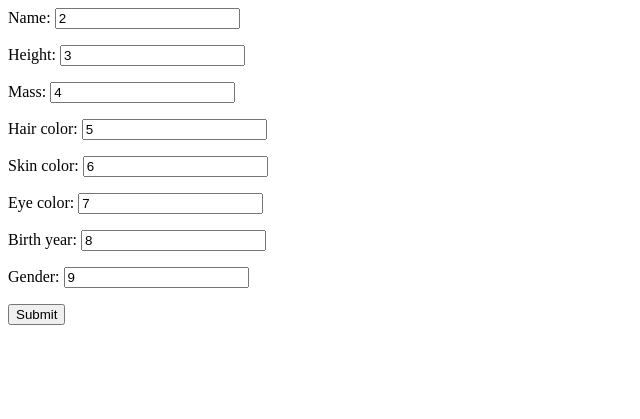
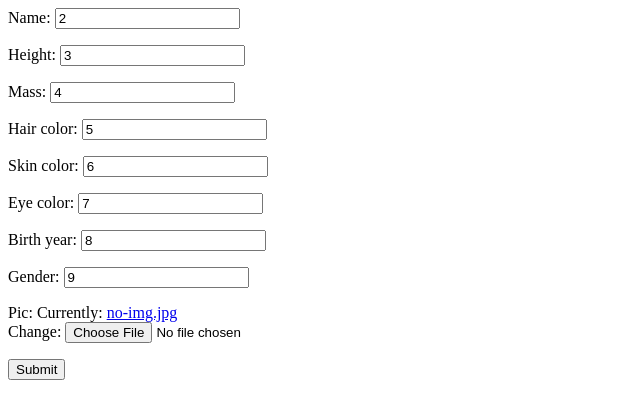
Before and after one commit to v00g100skr/djangotestapp, a Django app: page /starwars/edit/52319/ in a window 1280 px wide. Shown: the top 419 px of the page, without its empty margins (0-640 px from the left). Run offline with Django 3.2, Linux system fonts and the light colour scheme; data comes from the database, SQL or seed files in the repository; both versions use the stored data as it was after the commit.

Commit message:
pic upload

```diff
--- a/djangotest/settings.py
+++ b/djangotest/settings.py
@@ -132,3 +132,6 @@ CACHES = {
         }
     }
 }
+
+MEDIA_ROOT = os.path.join(BASE_DIR, 'media')
+MEDIA_URL = '/media/'
--- a/djangotest/urls.py
+++ b/djangotest/urls.py
@@ -13,10 +13,13 @@ Including another URLconf
     1. Import the include() function: from django.conf.urls import url, include
     2. Add a URL to urlpatterns:  url(r'^blog/', include('blog.urls'))
 """
+from django.conf import settings
 from django.conf.urls import include, url
 from django.contrib import admin
+from django.conf.urls.static import static
+
 
 urlpatterns = [
     url(r'^starwars/', include('starwars.urls')),
     url(r'^admin/', admin.site.urls),
-]
+] + static(settings.MEDIA_URL, document_root=settings.MEDIA_ROOT)
--- a/starwars/forms.py
+++ b/starwars/forms.py
@@ -11,9 +11,12 @@ class CharacterForm(forms.Form):
     eye_color = forms.CharField(max_length=16)
     birth_year = forms.CharField(max_length=8)
     gender = forms.CharField(max_length=8)
+    pic = forms.FileField(
+        label='Select a file', required=False
+    )
 
 
 class CharacterItemForm(forms.ModelForm):
     class Meta:
         model = Characters
-        fields = ('name', 'height', 'mass', 'hair_color', 'skin_color', 'eye_color', 'birth_year', 'gender')
+        fields = ('name', 'height', 'mass', 'hair_color', 'skin_color', 'eye_color', 'birth_year', 'gender', 'pic')
--- a/starwars/models.py
+++ b/starwars/models.py
@@ -12,6 +12,7 @@ class Characters(models.Model):
     eye_color = models.CharField(max_length=16)
     birth_year = models.CharField(max_length=8)
     gender = models.CharField(max_length=8)
+    pic = models.FileField(upload_to='', default='no-img.jpg')
 
 
 class RequestLog(models.Model):
--- a/starwars/templates/starwars/details.html
+++ b/starwars/templates/starwars/details.html
@@ -7,4 +7,7 @@
     <li>eye_color: {{ character.eye_color }}</li>
     <li>birth_year: {{ character.birth_year }}</li>
     <li>gender: {{ character.gender }}</li>
+    {% if character.pic.url %}
+    <li>pic: <img src="{{ character.pic.url }}"></li>
+    {% endif %}
 </ul>
--- a/starwars/templates/starwars/form.html
+++ b/starwars/templates/starwars/form.html
@@ -1,4 +1,4 @@
-<form action="{{ action }}" method="post" xmlns="http://www.w3.org/1999/html">
+<form action="{{ action }}" method="post" enctype="multipart/form-data" mlns="http://www.w3.org/1999/html">
 {% csrf_token %}
     {{ form.as_p }}
     <input type="submit" value="Submit" />
--- a/starwars/templates/starwars/index.html
+++ b/starwars/templates/starwars/index.html
@@ -9,6 +9,7 @@
         <a href="{% url 'edit' c.id %}">[edit]</a>
         <a href="{% url 'delete' c.id %}">[delete]</a>
         <a href="{% url 'character' c.id %}">{{ c.name }}</a>
+        <br>
     {% endfor %}
 {% else %}
     <p>No characters are available.</p>
--- a/starwars/views.py
+++ b/starwars/views.py
@@ -57,7 +57,7 @@ def search(request):
 
 def edit(request, character_id):
     if request.method == 'POST':
-        form = CharacterForm(request.POST)
+        form = CharacterForm(request.POST, request.FILES)
         if form.is_valid():
             char = Characters(
                 id=character_id,
@@ -70,6 +70,8 @@ def edit(request, character_id):
                 birth_year=request.POST['birth_year'],
                 gender=request.POST['gender']
             )
+            if request.FILES.get('pic'):
+                char.pic = request.FILES['pic']
             char.save()
             return redirect('character', character_id=character_id)
 
@@ -92,7 +94,7 @@ def delete(request, character_id):
 
 def add(request):
     if request.method == 'POST':
-        form = CharacterForm(request.POST)
+        form = CharacterForm(request.POST, request.FILES)
         if form.is_valid():
             char_id = randrange(10, 100000)
             char = Characters(
@@ -106,8 +108,10 @@ def add(request):
                 birth_year = request.POST['birth_year'],
                 gender = request.POST['gender']
             )
+            if request.FILES.get('pic'):
+                char.pic = request.FILES['pic']
             char.save()
-            return redirect('character', character_id=id)
+            return redirect('character', character_id=char_id)
 
     else:
         form = CharacterForm()
```
Also changed, not shown: db.sqlite3, media/no-img.jpg (added), starwars/migrations/0005_characters_pic.py (added).
